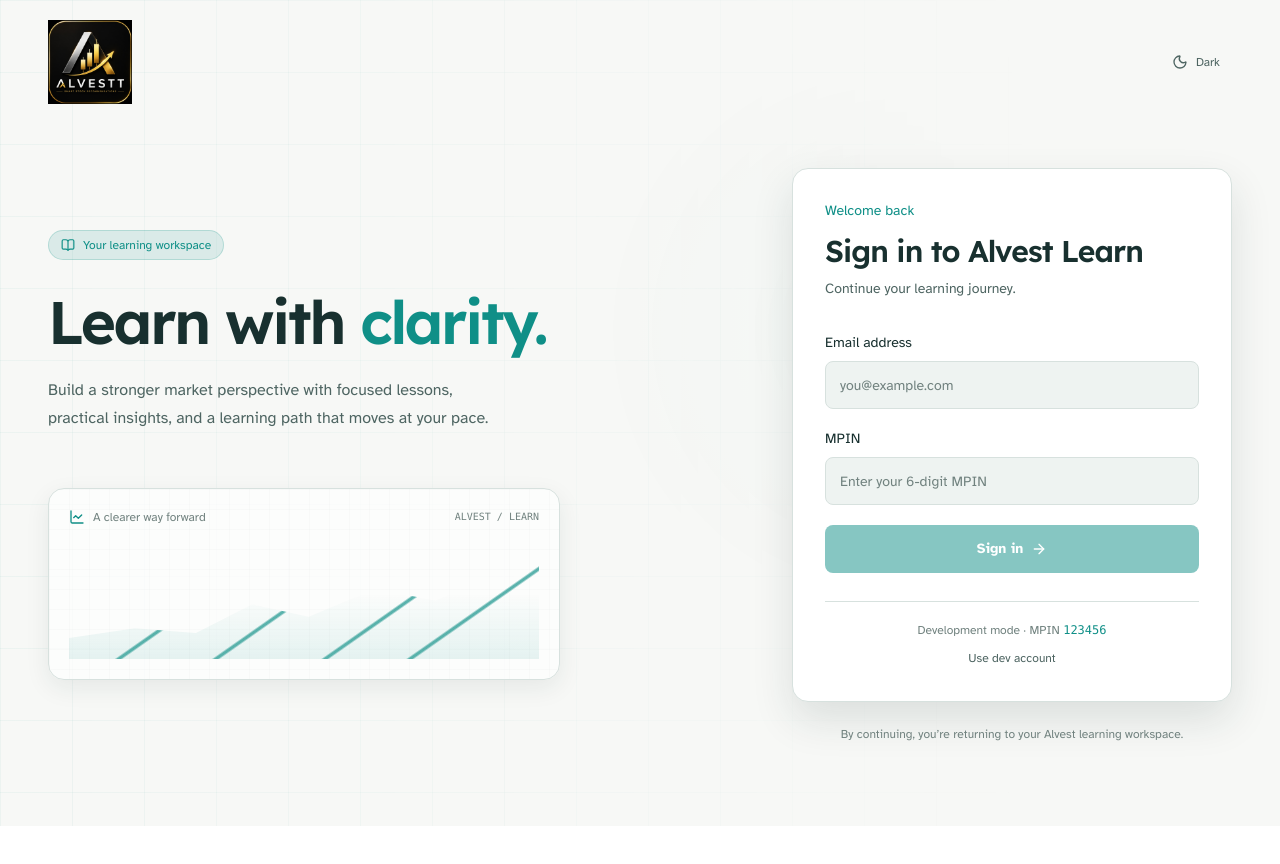
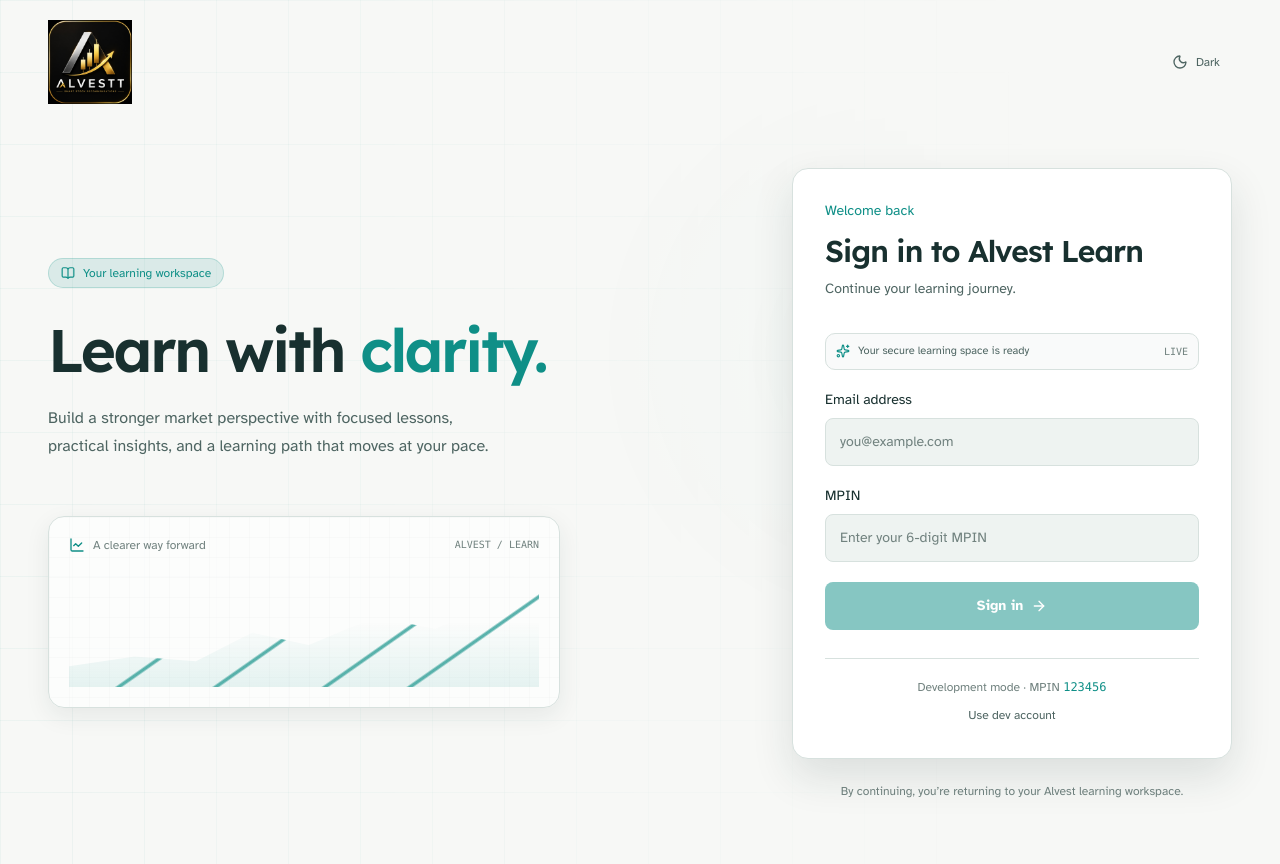
Before and after one commit to planittofficial/PLANITT-LEARN, a Next.js app: page /login in a window 1280 px wide. Shown: the top 864 px of the page. Before the commit the page ends 826 px from the top, so only its background shows below. Built offline with nearby package versions, Linux system fonts and the light colour scheme; no server answers.

Commit message:
Fxing the login screen

```diff
--- a/src/app/globals.css
+++ b/src/app/globals.css
@@ -395,6 +395,76 @@
   opacity: 0.8;
 }
 
+.login-card {
+  position: relative;
+  transition: transform 220ms ease, box-shadow 220ms ease, border-color 220ms ease;
+}
+
+.login-card::before {
+  position: absolute;
+  inset: -1px;
+  border-radius: inherit;
+  background: linear-gradient(135deg, color-mix(in srgb, var(--brand) 35%, transparent), transparent 38% 72%, color-mix(in srgb, var(--accent) 22%, transparent));
+  content: "";
+  opacity: 0;
+  pointer-events: none;
+  transition: opacity 220ms ease;
+  mask: linear-gradient(#fff 0 0) content-box, linear-gradient(#fff 0 0);
+  mask-composite: exclude;
+  padding: 1px;
+}
+
+.login-card:hover {
+  border-color: color-mix(in srgb, var(--brand) 28%, var(--border-subtle));
+  box-shadow: 0 22px 60px color-mix(in srgb, var(--brand) 12%, transparent), var(--shadow-card);
+  transform: translateY(-3px);
+}
+
+.login-card:hover::before { opacity: 1; }
+
+.login-float { animation: loginFloat 4s ease-in-out infinite; }
+
+.login-visual { transition: transform 240ms ease, border-color 240ms ease; }
+.login-visual:hover { border-color: color-mix(in srgb, var(--brand) 35%, var(--border-subtle)); transform: translateY(-4px) rotate(-0.4deg); }
+
+.login-spark { animation: loginSpark 3.2s ease-in-out infinite; box-shadow: 0 0 14px 4px color-mix(in srgb, var(--brand) 45%, transparent); }
+.login-status-dot { animation: loginPulse 2s ease-in-out infinite; }
+
+.login-interaction-hint {
+  display: flex;
+  align-items: center;
+  gap: 8px;
+  margin-bottom: 2px;
+  border: 1px solid var(--border-subtle);
+  border-radius: 10px;
+  background: var(--overlay-faint);
+  color: var(--text-secondary);
+  font-size: 11px;
+  padding: 9px 10px;
+}
+
+.login-hint-icon { display: inline-flex; color: var(--brand); }
+
+@keyframes loginFloat {
+  0%, 100% { transform: translateY(0); }
+  50% { transform: translateY(-4px); }
+}
+
+@keyframes loginSpark {
+  0%, 100% { opacity: 0.4; transform: translate(0, 0) scale(0.8); }
+  50% { opacity: 1; transform: translate(-26px, 16px) scale(1.25); }
+}
+
+@keyframes loginPulse {
+  0%, 100% { box-shadow: 0 0 0 0 color-mix(in srgb, var(--brand) 28%, transparent); }
+  50% { box-shadow: 0 0 0 4px color-mix(in srgb, var(--brand) 10%, transparent); }
+}
+
+@media (prefers-reduced-motion: reduce) {
+  .login-float, .login-spark, .login-status-dot { animation: none; }
+  .login-card, .login-visual { transition: none; }
+}
+
 .glow-border {
   position: absolute;
   inset: 0;
--- a/src/components/brand/AlvestLogo.tsx
+++ b/src/components/brand/AlvestLogo.tsx
@@ -44,6 +44,9 @@
       width={width}
       height={height}
       priority={priority}
+      // Keep public brand assets as direct static files. This avoids the
+      // image optimizer returning a broken URL for user-provided PNGs.
+      unoptimized
       className={cn(
         "object-contain",
         variant === "mark" && "rounded-lg",
--- a/src/features/auth/components/LoginPageView.tsx
+++ b/src/features/auth/components/LoginPageView.tsx
@@ -4,7 +4,7 @@
 import { useRouter, useSearchParams } from "next/navigation";
 import Script from "next/script";
 import { useEffect, useMemo, useRef, useState } from "react";
-import { ArrowRight, BookOpen, LineChart, Loader2 } from "lucide-react";
+import { ArrowRight, BookOpen, LineChart, Loader2, Sparkles } from "lucide-react";
 
 import { AlvestLogo } from "@/components/brand/AlvestLogo";
 import { ThemeToggle } from "@/components/ui/ThemeToggle";
@@ -53,9 +53,11 @@
   const [error, setError] = useState("");
   const [submitting, setSubmitting] = useState(false);
   const [handoffPending, setHandoffPending] = useState(() => Boolean(searchParams.get("code")));
+  const [focusedField, setFocusedField] = useState<"email" | "mpin" | null>(null);
   const safeNext = useMemo(() => resolvePostLoginPath(searchParams), [searchParams]);
   const googleClientId = process.env.NEXT_PUBLIC_GOOGLE_WEB_CLIENT_ID;
   const showGoogle = !devStandalone && Boolean(googleClientId);
+  const mpinProgress = Math.min(mpin.length, 6);
 
   useEffect(() => { if (emailFromQuery) setEmail(emailFromQuery); }, [emailFromQuery]);
 
@@ -127,9 +129,10 @@
           </section>
 
           <section className="w-full">
-            <div className="rounded-2xl border border-borderSubtle bg-surface p-6 shadow-theme sm:p-8">
+            <div className="login-card rounded-2xl border border-borderSubtle bg-surface p-6 shadow-theme sm:p-8">
               <div className="mb-8"><p className="mb-3 text-sm font-medium text-brand">Welcome back</p><h2 className="font-headline text-3xl font-semibold tracking-[-0.03em] text-textPrimary">Sign in to Alvest Learn</h2><p className="mt-2 text-sm leading-6 text-textSecondary">{handoffPending ? "Finishing your secure sign-in…" : "Continue your learning journey."}</p></div>
-              <form onSubmit={handleMpinSubmit} className="space-y-5">
+              <form onSubmit={handleMpinSubmit} onFocus={(event) => { if (event.target instanceof HTMLInputElement) setFocusedField(event.target.id === "login-mpin" ? "mpin" : "email"); }} onBlur={(event) => { if (!event.currentTarget.contains(event.relatedTarget)) setFocusedField(null); }} className="space-y-5">
+                <div className="login-interaction-hint"><span className="login-hint-icon"><Sparkles className="h-3.5 w-3.5" /></span><span>{focusedField ? `Focused on ${focusedField === "mpin" ? "your secure MPIN" : "your email"}` : "Your secure learning space is ready"}</span><span className="ml-auto font-mono text-[10px] text-textMuted">LIVE</span></div>
                 <div><label htmlFor="login-email" className="mb-2 block text-sm font-medium text-textPrimary">Email address</label><input id="login-email" type="email" autoComplete="email" required value={email} onChange={(e) => setEmail(e.target.value)} placeholder="you@example.com" className="h-12 w-full rounded-lg border border-borderSubtle bg-elevated px-3.5 text-sm text-textPrimary outline-none transition placeholder:text-textMuted focus:border-brand focus:ring-4 focus:ring-brand/10" /></div>
                 <div><div className="mb-2 flex items-center justify-between"><label htmlFor="login-mpin" className="text-sm font-medium text-textPrimary">MPIN</label>{!devStandalone ? <a href={`${MAIN_WEBSITE_URL}/login`} className="rounded text-xs font-medium text-brand hover:underline focus-visible:outline-none focus-visible:ring-2 focus-visible:ring-brand/50">Forgot MPIN?</a> : null}</div><input id="login-mpin" type="password" inputMode="numeric" autoComplete="one-time-code" required maxLength={6} pattern="\d{6}" value={mpin} onChange={(e) => setMpin(e.target.value.replace(/\D/g, "").slice(0, 6))} placeholder="Enter your 6-digit MPIN" className="h-12 w-full rounded-lg border border-borderSubtle bg-elevated px-3.5 text-sm tracking-[0.35em] text-textPrimary outline-none transition placeholder:tracking-normal placeholder:text-textMuted focus:border-brand focus:ring-4 focus:ring-brand/10" /></div>
                 {error ? <p role="alert" className="rounded-lg border border-red-500/20 bg-red-500/10 px-3 py-2.5 text-sm leading-5 text-red-500">{error}</p> : null}
```
